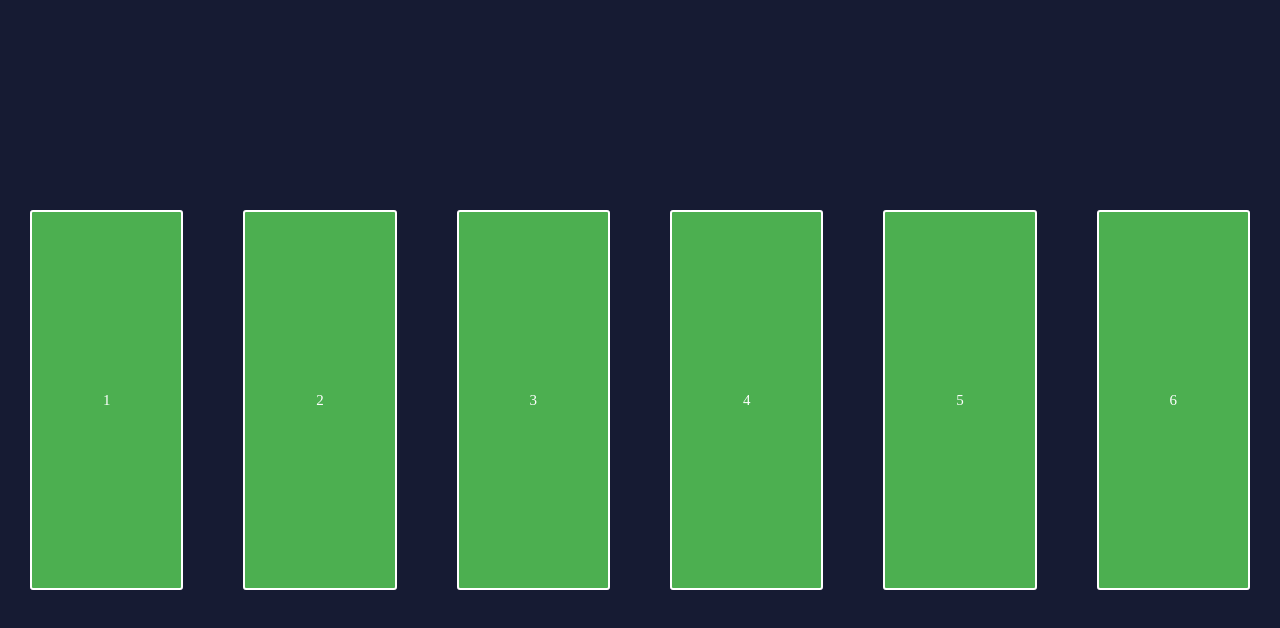
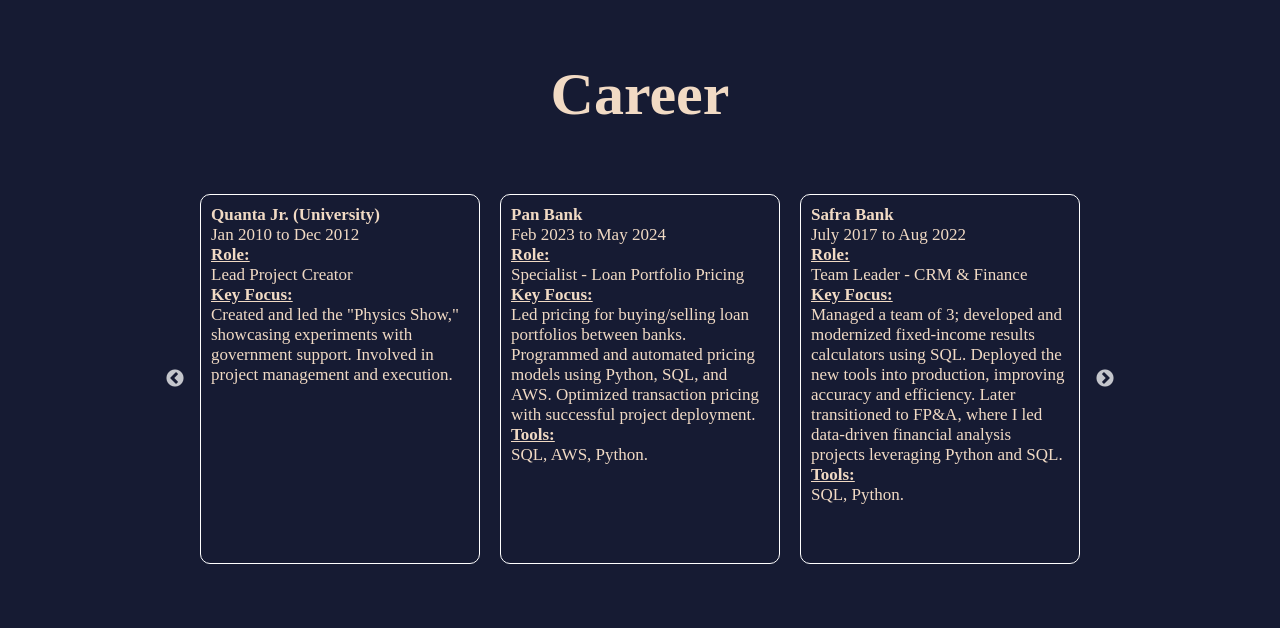
Before and after one commit to thalfor/websiteFrontend, a React (Vite) app: page /ProfessionalExpEng in a window 1280 px wide. Shown: the top 628 px of the page. Built offline with nearby package versions, Linux system fonts and the light colour scheme; a web font is replaced by a local one.

Commit message:
added carousel

```diff
--- a/package.json
+++ b/package.json
@@ -13,6 +13,8 @@
     "react": "^18.3.1",
     "react-dom": "^18.3.1",
     "react-router-dom": "^6.26.2",
+    "react-slick": "^0.30.2",
+    "slick-carousel": "^1.8.1",
     "styled-components": "^6.1.13"
   },
   "devDependencies": {
--- a/src/pages/professionalExpEng/index.jsx
+++ b/src/pages/professionalExpEng/index.jsx
@@ -1,16 +1,67 @@
 //
 import { Container } from './styles';
 //
+import Slider from "react-slick";
+import "slick-carousel/slick/slick.css";
+import "slick-carousel/slick/slick-theme.css";
+//
 export function ProfessionalExpEng() {
+
+  const settings = {
+    className: "center",
+    centerMode: true,
+    infinite: true,
+    centerPadding: "0rem",
+    slidesToShow: 3,
+    speed: 500
+  };
 
   return (
     <Container>
-      <div className="job">1</div>
-      <div className="job">2</div>
-      <div className="job">3</div>
-      <div className="job">4</div>
-      <div className="job">5</div>
-      <div className="job">6</div>
+      <h1>Career</h1>
+      <Slider {...settings}>
+        <div className="job">
+          <strong>Pan Bank</strong><br></br>
+          Feb 2023 to May 2024<br></br>
+          <strong><u>Role:</u></strong><br></br> Specialist - Loan Portfolio Pricing<br></br>
+          <strong><u>Key Focus:</u></strong><br></br> Led pricing for buying/selling loan portfolios between banks. Programmed and automated pricing models using Python, SQL, and AWS. Optimized transaction pricing with successful project deployment.<br></br>
+          <strong><u>Tools:</u></strong><br></br> SQL, AWS, Python.
+        </div>
+        <div className="job">
+          <strong>Safra Bank</strong><br></br>
+          July 2017 to Aug 2022<br></br>
+          <strong><u>Role:</u></strong><br></br> Team Leader - CRM & Finance<br></br>
+          <strong><u>Key Focus:</u></strong><br></br> Managed a team of 3; developed and modernized fixed-income results calculators using SQL. Deployed the new tools into production, improving accuracy and efficiency. Later transitioned to FP&A, where I led data-driven financial analysis projects leveraging Python and SQL.<br></br>
+          <strong><u>Tools:</u></strong><br></br> SQL, Python.
+        </div>
+        <div className="job">
+          <strong>Itaú Bank</strong><br></br>
+          June 2015 to June 2017<br></br>
+          <strong><u>Role:</u></strong><br></br> Junior Analyst - Finance<br></br>
+          <strong><u>Key Focus:</u></strong><br></br> Part of the lead team for the &apos;80x20&apos; project, merging results and systems after Itaú's acquisition of BBA. Combined SQL, SAS, and MS Office tools for successful project delivery and market presentation.<br></br>
+          <strong><u>Tools:</u></strong><br></br> SQL, SAS, MS Office.
+        </div>
+        <div className="job">
+          <strong>Itaú Bank</strong><br></br>
+          Aug 2014 to June 2015<br></br>
+          <strong><u>Role:</u></strong><br></br> Intern - Data Analyst<br></br>
+          <strong><u>Key Focus:</u></strong><br></br> Developed data models to enhance customer experience in the call center. Utilized SQL and SAS to analyze and improve processes.<br></br><br></br>
+          <strong><u>Tools:</u></strong><br></br> SQL, SAS.
+        </div>
+        <div className="job">
+          <strong>Equifax | Boa Vista</strong><br></br>
+          May 2013 to Nov 2013<br></br>
+          <strong><u>Role:</u></strong><br></br> Intern / Data Analyst<br></br>
+          <strong><u>Key Focus:</u></strong><br></br> Built credit score evaluations using SQL and SAS, assisting companies in loan decisions and debt recovery. Successfully deployed data solutions into production.<br></br>
+          <strong><u>Tools:</u></strong><br></br> SQL, SAS.
+        </div>
+        <div className="job">
+          <strong>Quanta Jr. (University)</strong><br></br>
+          Jan 2010 to Dec 2012<br></br>
+          <strong><u>Role:</u></strong><br></br> Lead Project Creator<br></br>
+          <strong><u>Key Focus:</u></strong><br></br> Created and led the "Physics Show," showcasing experiments with government support. Involved in project management and execution.<br></br>
+        </div>
+      </Slider>
     </Container>
   );
 }
--- a/src/pages/professionalExpEng/styles.js
+++ b/src/pages/professionalExpEng/styles.js
@@ -4,28 +4,40 @@ import styled from 'styled-components';
 export const Container = styled.div`
   width: 100%;
   height: 100vh;
+  padding: 6rem;
+
   display: flex;
-  flex-direction: row;
-  justify-content: center;
+  flex-direction: column;
   align-items: center;
 
-  > .job {
-    background-color: #4caf50;
-    color: white;
+  font-size: 3rem;
 
-    width: 20rem;
-    height: 38rem;
-    font-size: 1.5rem;
+
+  > div {
+    width: 90rem;
+    height: 50rem;
+
+    font-size: 1.7rem;
 
     display: flex;
     flex-direction: row;
     justify-content: center;
     align-items: center;
+  }
 
-    border: 2px solid white;
+  .job {
+    border: 1px solid white;
 
-    margin: 3rem;
-    border-radius: .3rem;
+    padding: 1rem;
+    border-radius: 1rem;
+
+    height: 37rem;
+    width: 15rem;
   }
+
+  .slick-slide > div {
+    margin: 0 1rem;
+  }
+
 `;
 //
```
Also changed, not shown: 1 other file (tests, documents, lock files or other folders).
